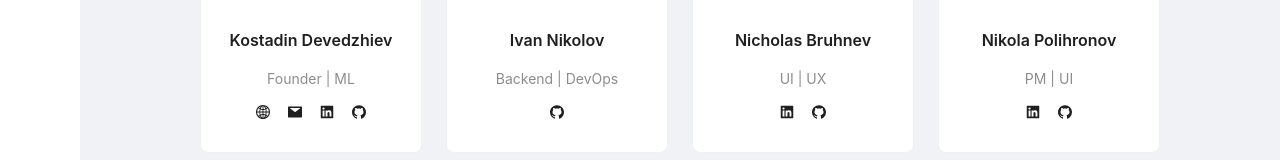
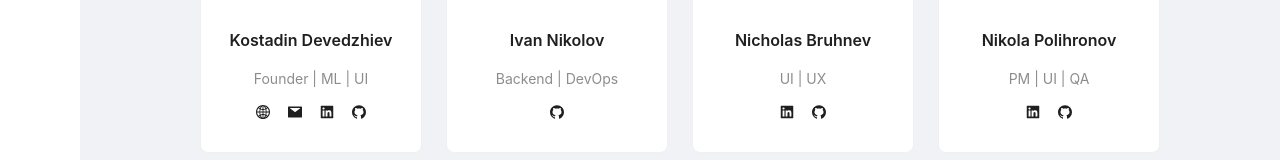
Before and after one commit to kostadindev/GONEXT, a React (Create React App) app in the folder frontend/: page /about-us in a window 1280 px wide. Shown: the part 501-661 px from the top of the page. Built offline with nearby package versions, Linux system fonts and the light colour scheme; no server answers; a web font is replaced by a local one.

Commit message:
add more roles to about us

```diff
--- a/frontend/src/features/about-us/about-us.tsx
+++ b/frontend/src/features/about-us/about-us.tsx
@@ -25,7 +25,7 @@ const AboutUs: React.FC = () => {
   const teamMembers: TeamMember[] = [
     {
       name: "Kostadin Devedzhiev",
-      title: "Founder | ML",
+      title: "Founder | ML | UI",
       image:
         "https://media.licdn.com/dms/image/v2/D4E03AQHT-wFQ9xo1sA/profile-displayphoto-shrink_200_200/profile-displayphoto-shrink_200_200/0/1727758296269?e=1743033600&v=beta&t=u7b94xnynKeCumtQDipci8K8p9uiuIgMs_8dO9Qotdo",
       github: "https://github.com/kostadindev",
@@ -50,7 +50,7 @@ const AboutUs: React.FC = () => {
     },
     {
       name: "Nikola Polihronov",
-      title: "PM | UI",
+      title: "PM | UI | QA",
       image:
         "https://media.licdn.com/dms/image/v2/D4D03AQECzDuJVxACiw/profile-displayphoto-shrink_800_800/profile-displayphoto-shrink_800_800/0/1698224514318?e=1743033600&v=beta&t=R8naXMpH4zDE0jsKk6VYRFH2etIIpPl7BqgLXfaqG6c",
       linkedin: "https://www.linkedin.com/in/nikola-p-811891279/",
```
